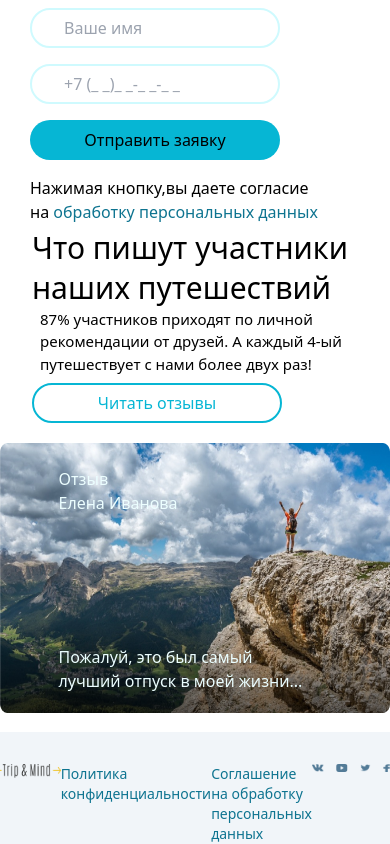
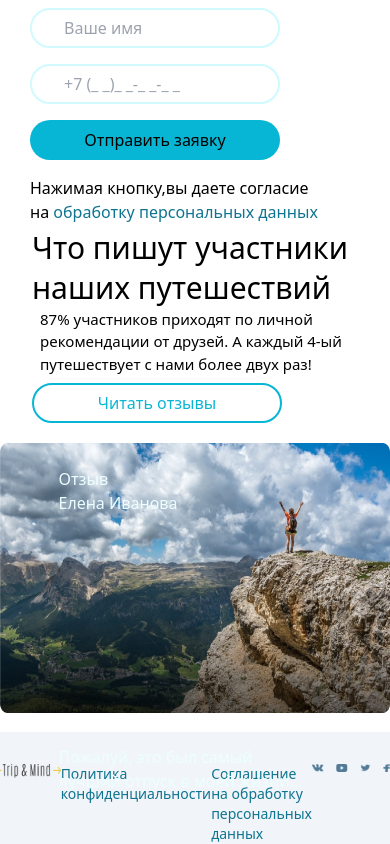
Before and after one commit to idrisovTamer/tailwind_css_react, a React (Create React App) app: page / in a window 390 px wide. Shown: the part 1313-2157 px from the top of the page. Built offline with nearby package versions, Linux system fonts and the light colour scheme.

Commit message:
adaptive

```diff
--- a/src/components/Footer/index.jsx
+++ b/src/components/Footer/index.jsx
@@ -8,7 +8,7 @@ const Footer = () => {
     <img className='w-full h-full' src='./image/imgForm1.png' alt='man'></img>
     </div>
     </div>
-    <div className='lg:flex lg:justify-center lg;w-auto lg:h-auto lg:pb-24 lg:pl-[380px]'>
+    <div className='lg:flex lg:justify-center lg:w-auto lg:h-auto lg:pb-24 lg:pl-[380px]'>
       <div className=' lg:pt-[45px] pl-[35px]'>
     <h6 className='sm:text-[42px] sm:leading-[65px] sm:font-extrabold  text-[30px] leading-10 font-normal'>Оставьте заявку <br/>на бесплатную<br/> консультацию</h6>
     <p className='text-[18px] leading-[32px] font-normal lg:pt-8 pt-3'>Мы перезвоним вам <br/>в ближайшее время</p>
--- a/src/components/Info/index.jsx
+++ b/src/components/Info/index.jsx
@@ -4,11 +4,11 @@ const Info = () => {
   return (
     <section className=" sm:mt-[50px] md:mt-[70px] lg:mt-[150px] w-full lg:h-full lg:flex lg:flex-row flex-col  ">
 
-    <div className="flex flex-col mt-[1%] lg:gap-6 lg:pl-16 ml-8 sm:justify-center ">
+    <div className="flex flex-col mt-[1%] lg:gap-6 lg:pl-16 ml-8  ">
       <h1 className="sm:text-[42px] sm:leading-[65px] sm:font-extrabold  text-[30px] leading-10 font-normal">
       Что пишут участники <br/>наших путешествий
       </h1>
-      <p className="ont-normal sm:leading-[40px] sm:text-[18px] text-[15px] ml-2">
+      <p className="font-normal sm:leading-[40px] sm:text-[18px] text-[15px] ml-2">
       87% участников приходят по личной <br/>рекомендации от друзей. А каждый 4-ый <br/>путешествует с нами более двух раз!
       </p>
       <button className="sm::w-[271px] sm:h-[75px] rounded-[38px] border-[2px] border-cyan-500 text-cyan-500 focus:hover:bg-black lg:text-[20px] lg:font-semibold mt-2 w-[250px] h-[40px] ">
@@ -29,7 +29,7 @@ const Info = () => {
             <br />
             Елена Иванова
           </p>
-          <div className=" lg:pt-[230px] lg:pb-[20px] pt-[130px]">
+          <div className=" pt-[230px] pb-[20px]">
             <p className=" text-cyan-50">
             Пожалуй, это был самый <br/>лучший отпуск в моей жизни...
             </p>
```
